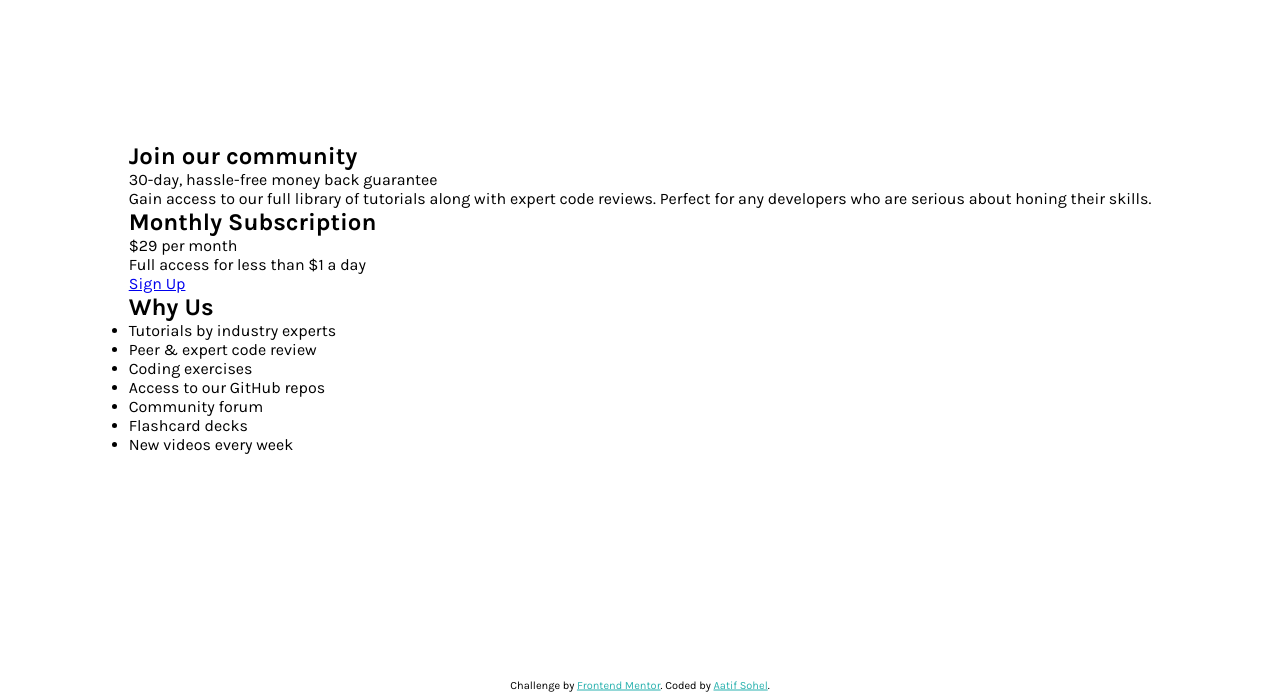
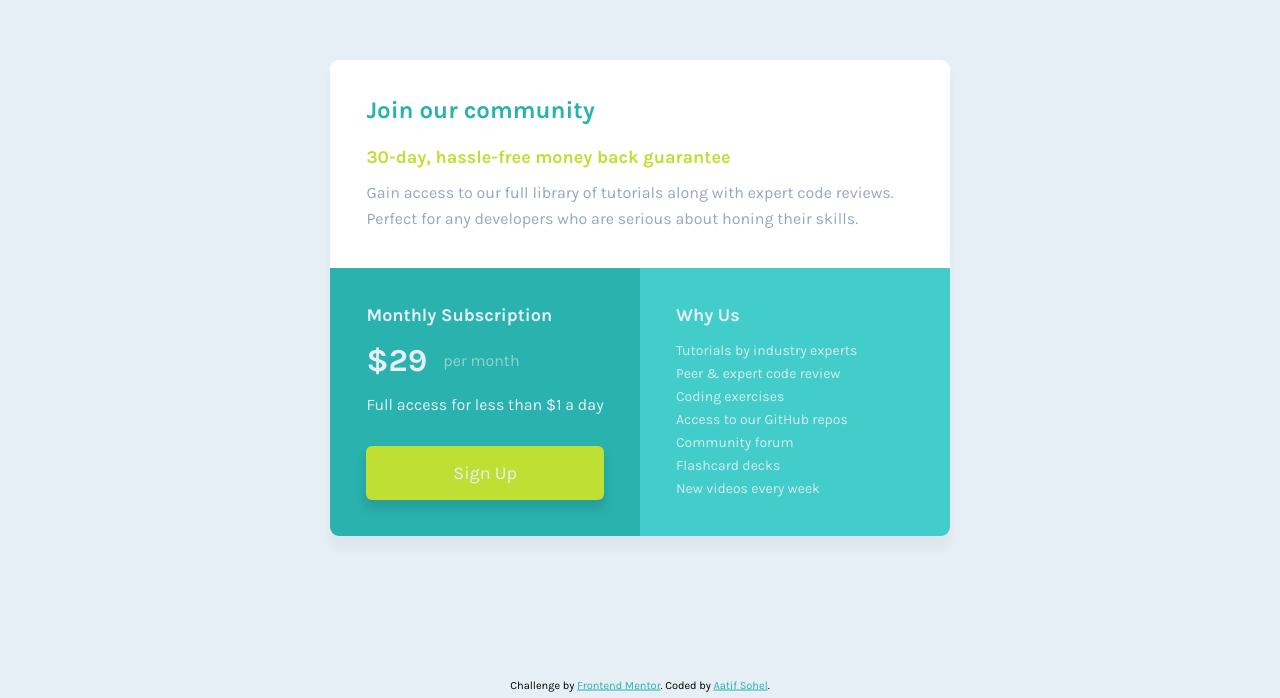
Before and after one commit to aatifsohel/fe-single-price-grid-component, a plain HTML site: page index.html in a window 1280 px wide. Shown: the part 102-800 px from the top of the page. Drawn offline with Linux system fonts and the light colour scheme.

Commit message:
make grid layout

```diff
--- a/index.html
+++ b/index.html
@@ -22,17 +22,22 @@
           <span class="subheading">
             30-day, hassle-free money back guarantee</span
           >
-          <p class="description">
-            Gain access to our full library of tutorials along with expert code
-            reviews. Perfect for any developers who are serious about honing
-            their skills.
-          </p>
+          <div class="description">
+            <p>
+              Gain access to our full library of tutorials along with expert
+              code reviews.
+            </p>
+            <p>
+              Perfect for any developers who are serious about honing their
+              skills.
+            </p>
+          </div>
         </header>
 
         <div class="pricing">
           <div class="subscription">
             <h2 class="heading-secondary">Monthly Subscription</h2>
-            <div class="pricing">
+            <div class="cost">
               <span class="price">&dollar;29</span>
               <span class="pay-by"> per month </span>
             </div>
--- a/styles.css
+++ b/styles.css
@@ -14,6 +14,7 @@ body {
   min-height: 100vh;
   font-family: "Karla", sans-serif;
   font-size: 1.6rem;
+  background-color: hsl(204, 43%, 93%);
 
   display: grid;
   place-content: center;
@@ -24,6 +25,105 @@ body {
   color: hsl(179, 62%, 43%);
   color: hsl(204, 43%, 93%);
   color: hsl(218, 22%, 67%);
+}
+
+.component {
+  border-radius: 9px;
+  overflow: hidden;
+  box-shadow: 0 12px 9px 2px hsla(0, 0%, 0%, 0.034);
+}
+
+.component-header {
+  background-color: #fff;
+  padding: 3.6rem;
+  padding-right: 5.6rem;
+
+  display: flex;
+  flex-direction: column;
+  gap: 1.2rem;
+}
+
+.heading-primary {
+  color: hsl(179, 62%, 43%);
+  font-size: 2.4rem;
+  font-weight: 700;
+  margin-bottom: 1rem;
+}
+
+.subheading {
+  color: hsl(71, 73%, 54%);
+  font-size: 1.8rem;
+  font-weight: 700;
+}
+
+.description {
+  color: hsl(218, 22%, 67%);
+  line-height: 1.6;
+}
+
+.pricing {
+  color: hsl(204, 43%, 93%);
+  display: grid;
+  grid-template-columns: repeat(2, 1fr);
+}
+
+.subscription {
+  background-color: hsl(179, 62%, 43%);
+  padding: 3.6rem;
+  display: flex;
+  flex-direction: column;
+  gap: 1.6rem;
+}
+
+.heading-secondary {
+  font-size: 1.8rem;
+}
+
+.cost {
+  display: flex;
+  align-items: center;
+  gap: 1.6rem;
+}
+
+.price {
+  font-size: 3.2rem;
+  font-weight: 700;
+  color: hsl(204, 43%, 93%);
+}
+
+.pay-by {
+  color: hsl(178, 43%, 70%);
+}
+
+.btn:link,
+.btn:visited {
+  display: inline-block;
+  text-decoration: none;
+  color: hsl(204, 43%, 93%);
+  background-color: hsl(71, 73%, 54%);
+  padding: 1.6rem;
+  margin-top: 1.6rem;
+  text-align: center;
+  font-size: 1.8rem;
+  border-radius: 6px;
+  box-shadow: 0 8px 9px 2px hsla(0, 0%, 0%, 0.1);
+}
+
+.why-us {
+  background-color: hsl(179, 58%, 53%);
+  padding: 3.6rem;
+  display: flex;
+  flex-direction: column;
+  gap: 1.6rem;
+}
+
+.features-list {
+  list-style: none;
+  font-size: 1.4rem;
+  color: hsl(177, 38%, 88%);
+  display: flex;
+  flex-direction: column;
+  gap: 0.6rem;
 }
 
 .attribution {
@@ -38,3 +138,22 @@ body {
 .attribution a {
   color: hsl(179, 62%, 43%);
 }
+
+@media (max-width: 425px) {
+  body {
+    padding: 5.6rem 2rem;
+  }
+
+  .component-header {
+    padding: 3rem;
+  }
+
+  .pricing {
+    grid-template-columns: 1fr;
+  }
+  .attribution {
+    margin-top: 2.4rem;
+    position: static;
+    transform: translate(0, 0);
+  }
+}
```
